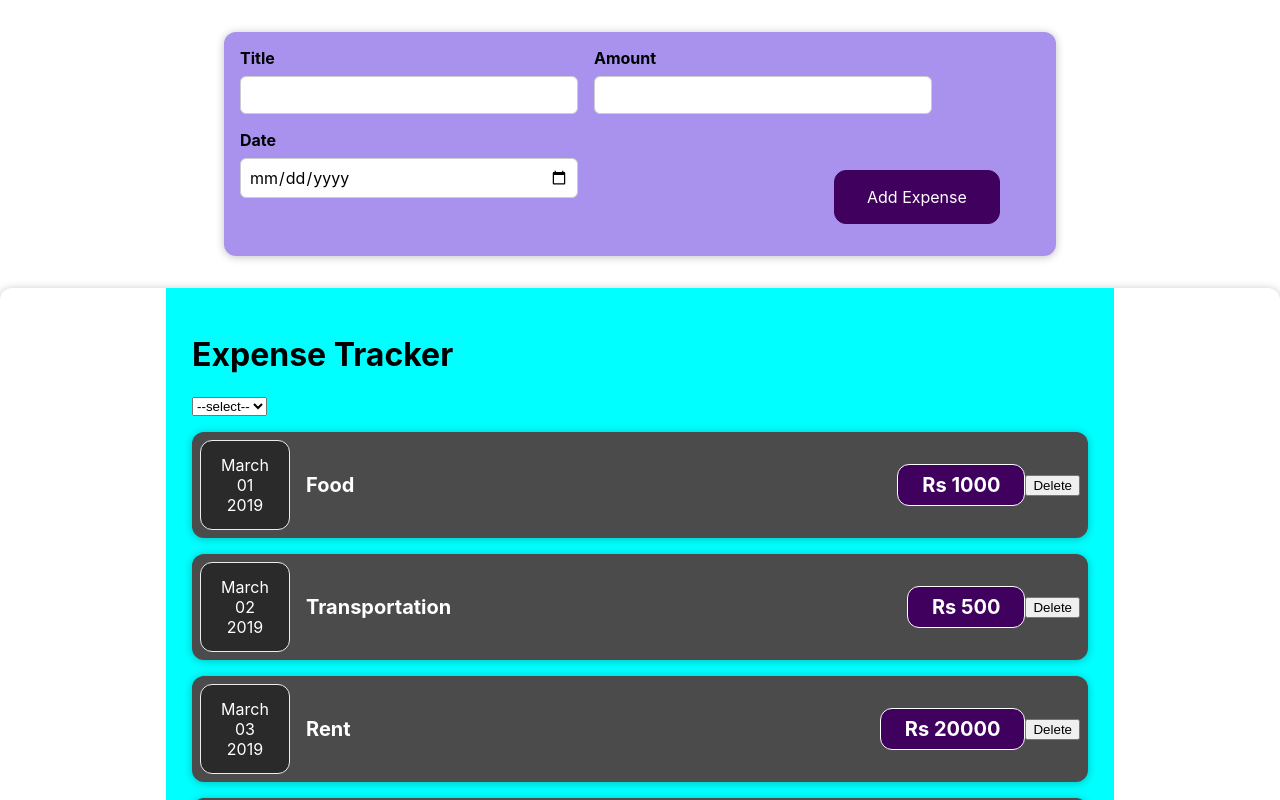
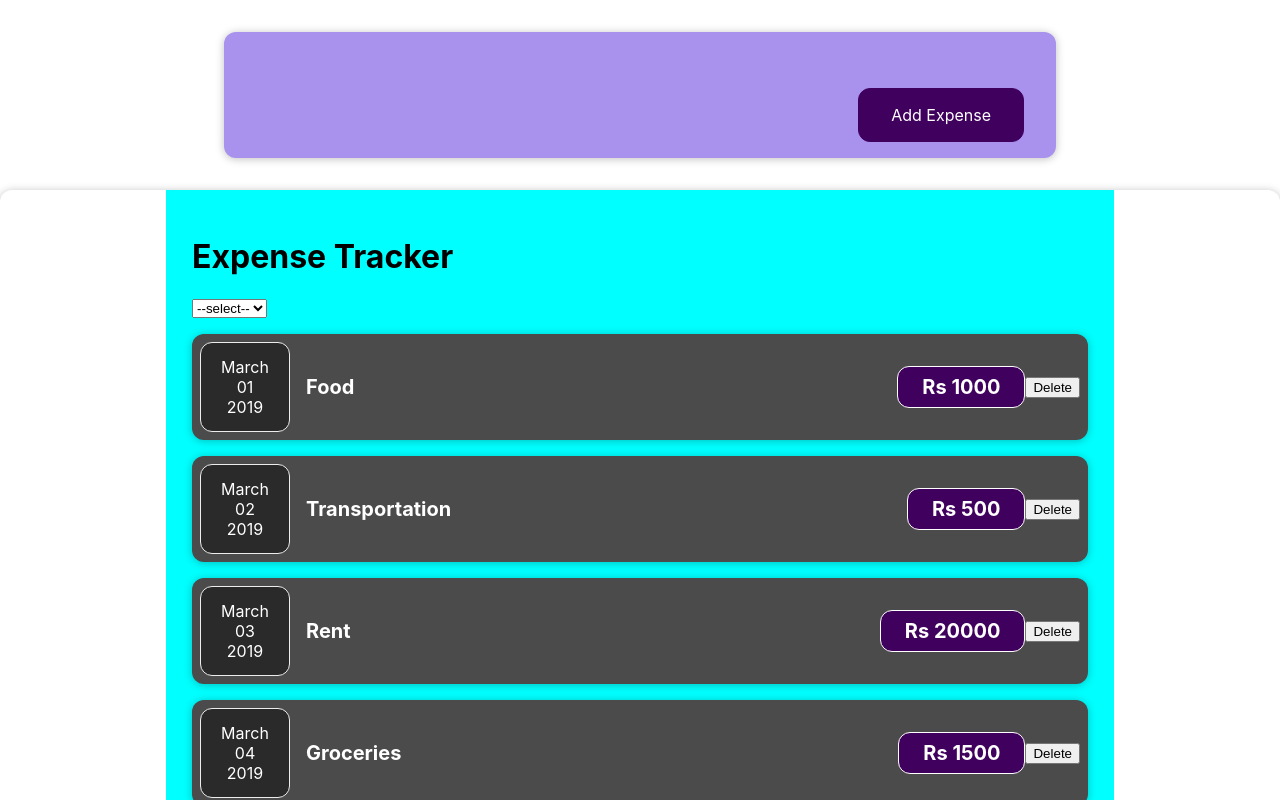
Before and after one commit to JonesSajan/React1, a React (Create React App) app: page / in a window 1280 px wide. Shown: the top 800 px of the page. Built offline with nearby package versions, Linux system fonts and the light colour scheme.

Commit message:
Added functionality of add expense button

```diff
--- a/src/App.jsx
+++ b/src/App.jsx
@@ -1,6 +1,7 @@
 import './App.css';
 import Expense from './components/Expenses/Expense';
 import NewExpenses from './components/NewExpenses/NewExpenses';
+import AddExpenseButton from './components/NewExpenses/AddExpenseButton';
 import { useState } from 'react';
 
 const expenses = [
@@ -70,17 +71,26 @@ const expenses = [
 function App() {
 
   const [expenseList, setExpenseList] = useState(expenses)
+  const [addExpense, setAddExpense] = useState(false)
+  let firstComponent ;
+
+  const handleAddExpense = (flag) =>{
+    alert("triggered.........")
+    setAddExpense(flag);
+  }
 
   const onSubmit = (expense) => {
     setExpenseList((prevValue)=>{
       return [expense, ...prevValue];
     })
   };
+  alert(addExpense)
+  addExpense===false? firstComponent =  <AddExpenseButton onAddExpense={handleAddExpense}/> : firstComponent = <NewExpenses onSubmit={onSubmit} onAddExpense={handleAddExpense}/>
 
 
   return (
     <div>
-    <NewExpenses onSubmit={onSubmit}/>
+    {firstComponent}
     <Expense expenses={expenseList}/>
     </div>
   );
--- a/src/components/NewExpenses/AddExenseForm.jsx
+++ b/src/components/NewExpenses/AddExenseForm.jsx
@@ -1,6 +1,6 @@
 import { useState } from "react";
 
-const AddExpenseForm = ({onSubmit}) => {
+const AddExpenseForm = ({onSubmit,onAddExpense}) => {
 
     const [title, setTitle] = useState("");
     const [date, setDate] = useState("");
@@ -13,6 +13,7 @@ const AddExpenseForm = ({onSubmit}) => {
         setTitle("")
         setAmount("")
         setDate("")
+        onAddExpense(false)
     };
 
     const handleTitleChange = (event) => {
--- /dev/null
+++ b/src/components/NewExpenses/AddExpenseButton.jsx
@@ -0,0 +1,12 @@
+
+const AddExpenseButton = ({onAddExpense}) => {
+
+    return (
+        <div className="new-expense" >
+            <div className="new-expense__actions">
+                    <button onClick={() => onAddExpense(true)}>Add Expense</button>
+            </div>
+        </div>
+    )
+}
+export default AddExpenseButton;
--- a/src/components/NewExpenses/NewExpenses.jsx
+++ b/src/components/NewExpenses/NewExpenses.jsx
@@ -1,10 +1,10 @@
 import AddExpenseForm from "./AddExenseForm"
 
-const NewExpenses = ({onSubmit}) => {
+const NewExpenses = ({onSubmit,onAddExpense}) => {
 
     return (
         <div className="new-expense">
-            <AddExpenseForm onSubmit={onSubmit}/>
+            <AddExpenseForm onSubmit={onSubmit} onAddExpense={onAddExpense}/>
         </div>
     )
 }
```
